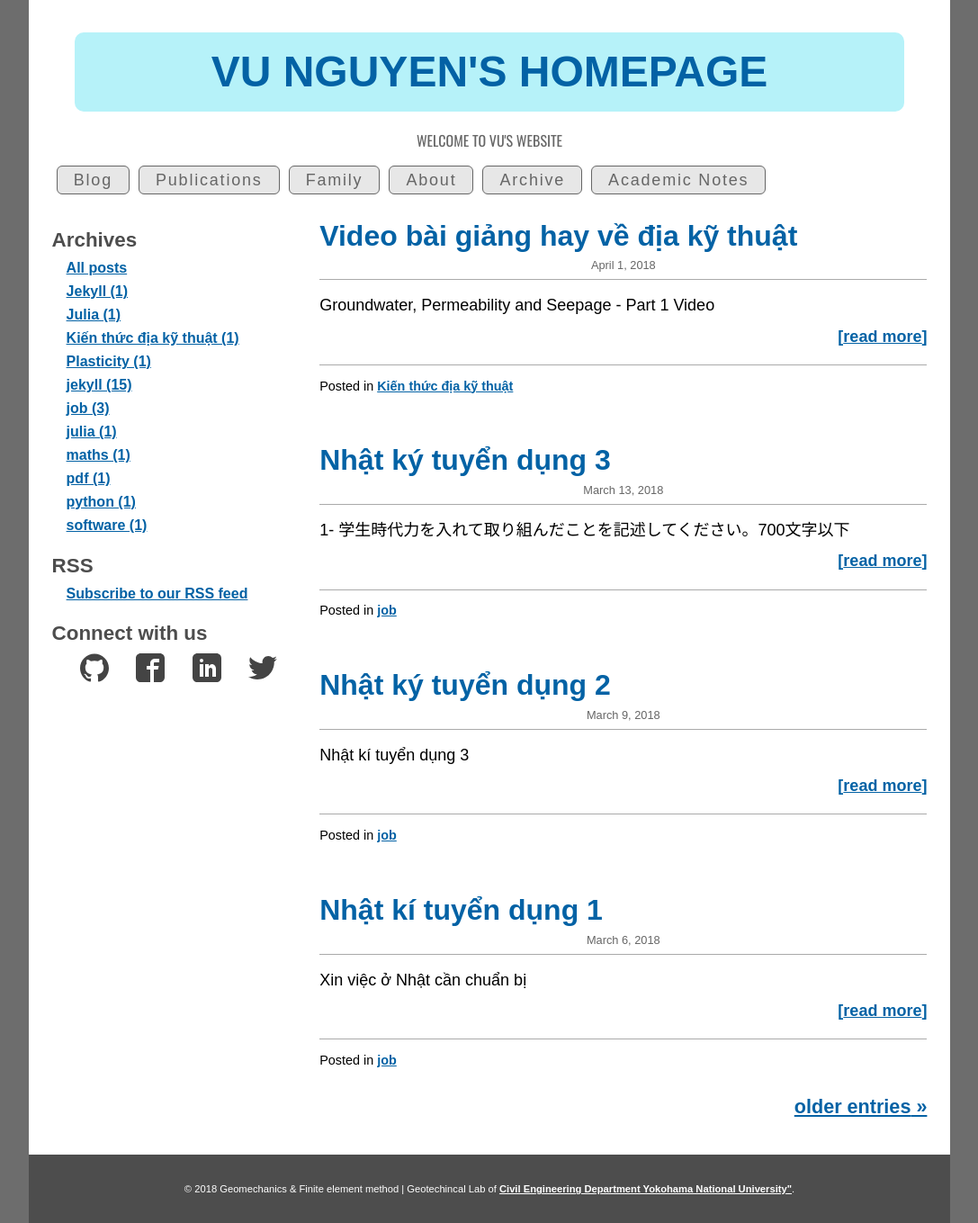
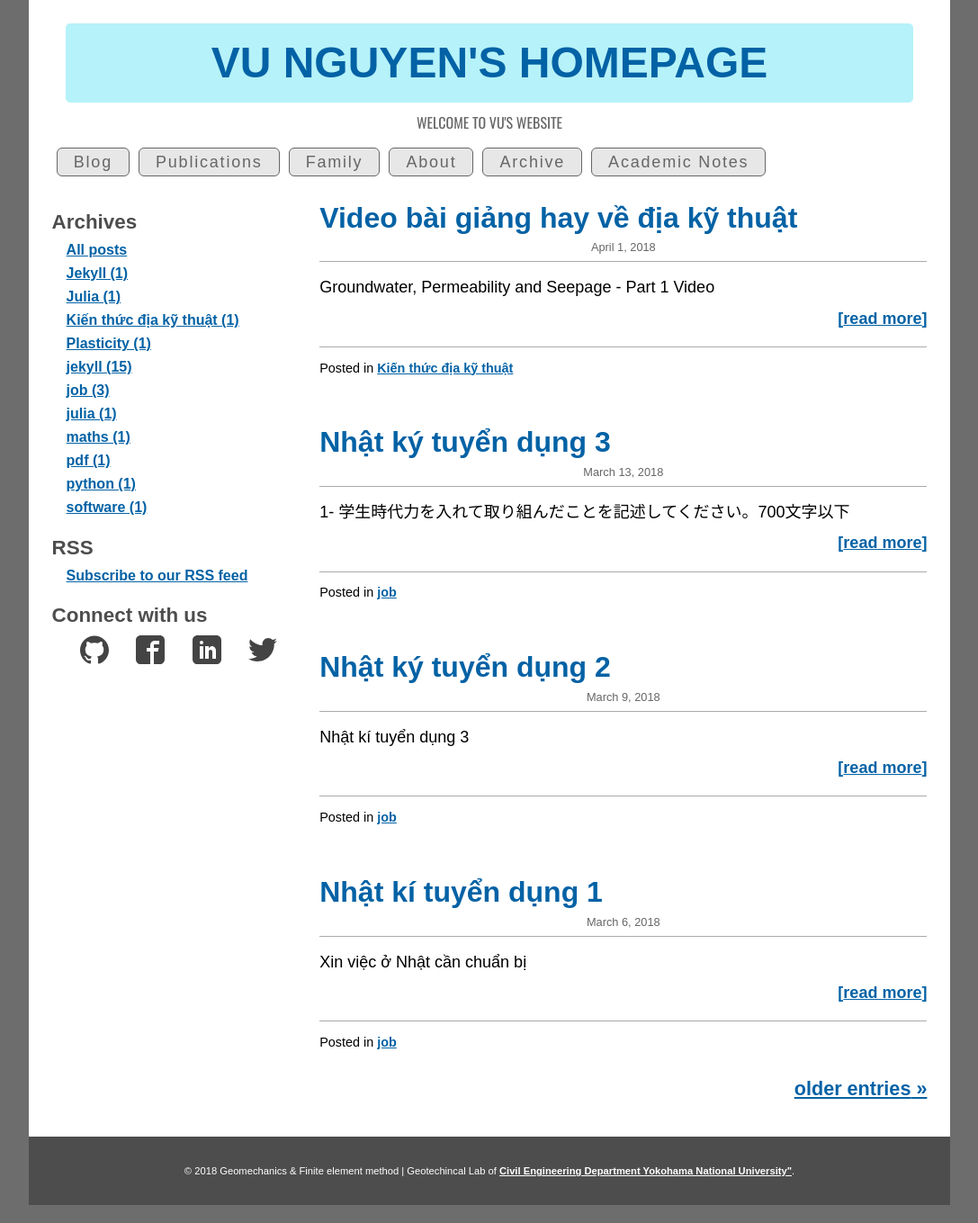
Before and after one commit to quangvunp/geomechanics, a Jekyll site: the page built from index.html, in a window 1280 px wide. Shown: the whole page at 90% size, without its empty margins (96-1183 px from the left). Built offline with Jekyll 4.4.1, drawn with Linux system fonts in a browser that asks for light colours; the list of posts is cut into pages by our own code.

Commit message:
Update main.css

```diff
--- a/css/main.css
+++ b/css/main.css
@@ -376,10 +376,10 @@
 
 header h1.main_title {
 	background-color: #b6f2f9;
-	border-radius: 10px;
+	border-radius: 5px;
 	text-align: center;
 	padding: 20px;
-	margin: 20px;
+	margin: 10px;
 }
 
 
@@ -389,7 +389,6 @@
 	margin: 0;
 	text-transform: uppercase;
 	color: #0362a5;
-	text-align: center;
 }
 header p {
 	font: 1em 'Oswald', 'Helvetica Narrow', Arial, sans-serif;
```
